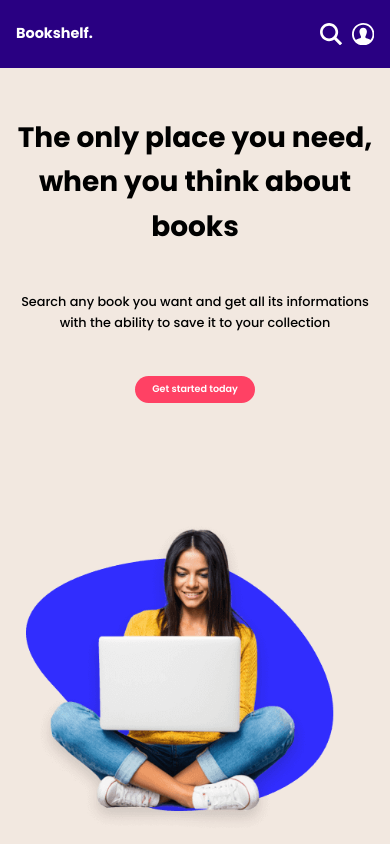
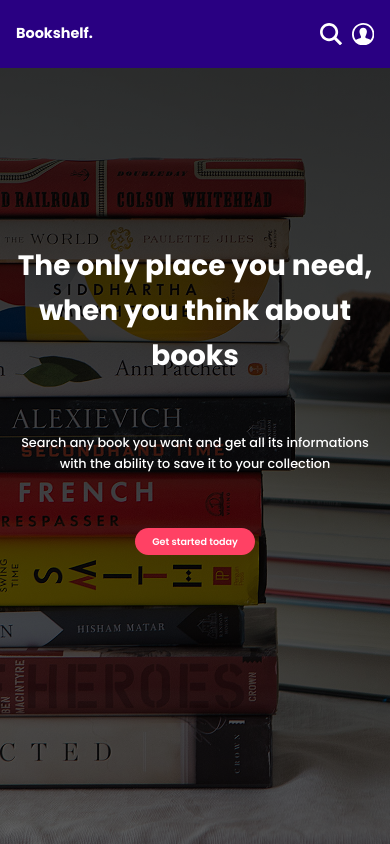
Before and after one commit to HoudhaifaNA/bookshelf, a Next.js app: page / in a window 390 px wide. Built offline with nearby package versions, Linux system fonts and the light colour scheme.

Commit message:
Fix css problems

```diff
--- a/components/layout/Navigation.js
+++ b/components/layout/Navigation.js
@@ -26,7 +26,6 @@ const Navigation = () => {
     window.addEventListener("resize", () => {
       setWidth(window.innerWidth);
       if (window.innerWidth > 768) return setSearchBar(true);
-      return setSearchBar(false);
     });
   }
 
--- a/components/layout/SearchBar.module.css
+++ b/components/layout/SearchBar.module.css
@@ -43,3 +43,9 @@
     padding: 0;
   }
 }
+
+@media screen and (max-height: 635px) {
+  .searchBar {
+    top: 6rem;
+  }
+}
--- a/styles/Home.module.css
+++ b/styles/Home.module.css
@@ -1,9 +1,14 @@
 .header {
   height: 92vh;
-  background: url("../public/cover.png") no-repeat;
-  background-color: #f2e8e0;
-  background-size: contain;
+  display: flex;
+  align-items: center;
+  justify-content: center;
+  background: linear-gradient(rgba(0, 0, 0, 0.8), rgba(0, 0, 0, 0.6)),
+    url("../public/cover-2.jpg");
+  background-repeat: no-repeat;
+  background-size: cover;
   background-position: center;
+  color: #fff;
 }
 
 .heading {
@@ -15,16 +20,15 @@
   width: 70%;
   margin: 0 auto;
   padding: 5rem 0;
+  transform: translateY(-5rem);
 }
 .headingPrimary {
   font-size: 4.5rem;
-  color: #000000;
   text-align: center;
 }
 .headingSecondary {
   font-size: 1.7rem;
   font-weight: 500;
-  color: #000000;
   text-align: center;
 }
 
@@ -37,8 +41,8 @@
 @media screen and (max-width: 768px) {
   .heading {
     width: 100%;
-    height: 36%;
-    padding: 6rem 0;
+    height: 40%;
+    transform: translateY(-7rem);
   }
 }
 @media screen and (max-width: 600px) {
@@ -52,7 +56,7 @@
 
 @media screen and (max-width: 480px) {
   .heading {
-    height: 37%;
+    height: 40%;
   }
   .headingPrimary {
     font-size: 3.5rem;
@@ -61,17 +65,15 @@
     font-size: 1.6rem;
   }
 }
-@media screen and (max-width: 380px) {
+
+@media screen and (max-height: 635px) {
   .heading {
-    height: 40%;
+    height: 55%;
   }
 }
 @media screen and (max-width: 320px) {
-  .header {
-    background-image: none;
-  }
   .heading {
-    height: 60%;
+    height: 70%;
   }
   .headingPrimary {
     font-size: 3.8rem;
```
Also changed, not shown: public/cover-2.jpg (added).
